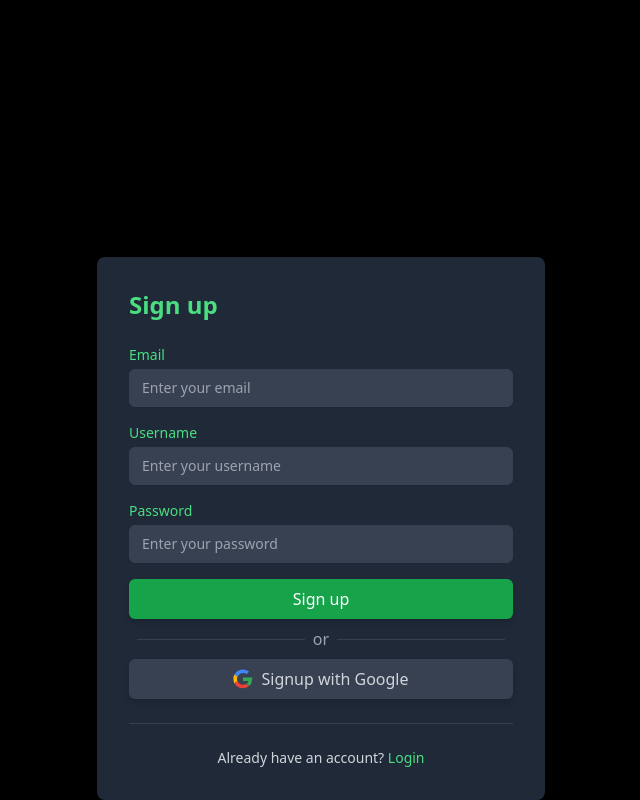
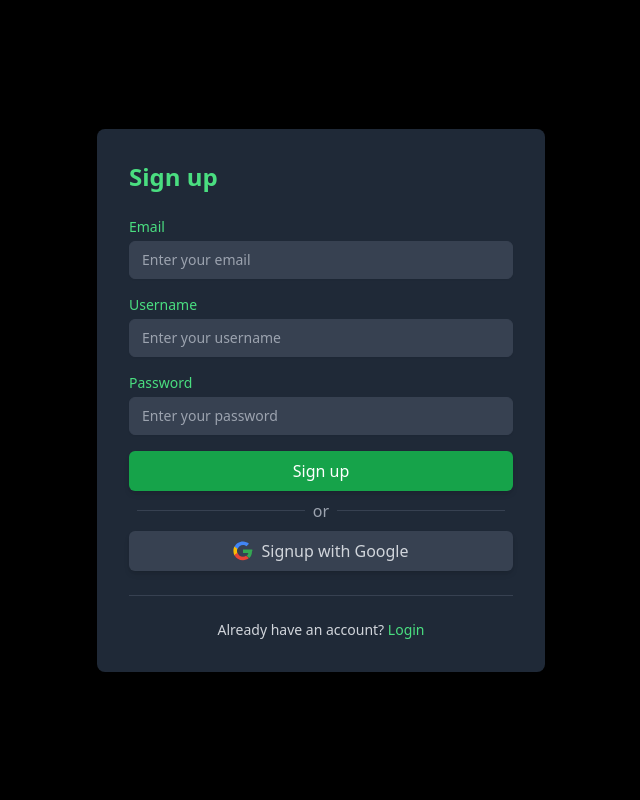
Before and after one commit to Julobulo/MERN-Blog-Platform-with-User-Authentication-and-Admin-Panel, a React (Vite) app in the folder frontend/: page /signup in a window 1280 px wide. Shown: the whole page, without its empty margins (319-959 px from the left). Built offline with nearby package versions, Linux system fonts and the light colour scheme; no server answers.

Commit message:
Added min-h-screen to Signup only if not in popup

```diff
--- a/frontend/src/components/Signup.jsx
+++ b/frontend/src/components/Signup.jsx
@@ -3,7 +3,7 @@ import { Link, useNavigate } from "react-router-dom";
 import { toast } from "react-toastify";
 import axios from "axios";
 
-const Signup = ({ onLoginLinkClick }) => {
+const Signup = ({ onLoginLinkClick, popup = false }) => {
     const navigate = useNavigate();
     const [inputValue, setInputValue] = useState({
         email: "",
@@ -32,11 +32,11 @@ const Signup = ({ onLoginLinkClick }) => {
             console.log(data);
             const { success, message, isAdmin } = data;
             if (success) {
-                toast.success(message, {position: "bottom-left"});
+                toast.success(message, { position: "bottom-left" });
                 localStorage.setItem('isAdmin', isAdmin);
                 navigate("/");
             } else {
-                toast.error(message, {position: "bottom-left"});
+                toast.error(message, { position: "bottom-left" });
             }
         } catch (error) {
             toast.error(`Couldn't signup`);
@@ -52,7 +52,7 @@ const Signup = ({ onLoginLinkClick }) => {
         window.location.href = "http://localhost:5555/oauth/google";
     };
     return (
-        <div className="flex items-center justify-center">
+        <div className={`flex items-center justify-center ${!popup ? 'min-h-screen' : ''}`}>
             <div className="bg-gray-800 p-8 rounded-lg shadow-lg w-full max-w-md">
                 <h2 className="text-2xl font-bold mb-6 text-green-400">Sign up</h2>
                 <form onSubmit={handleSubmit}>
```
